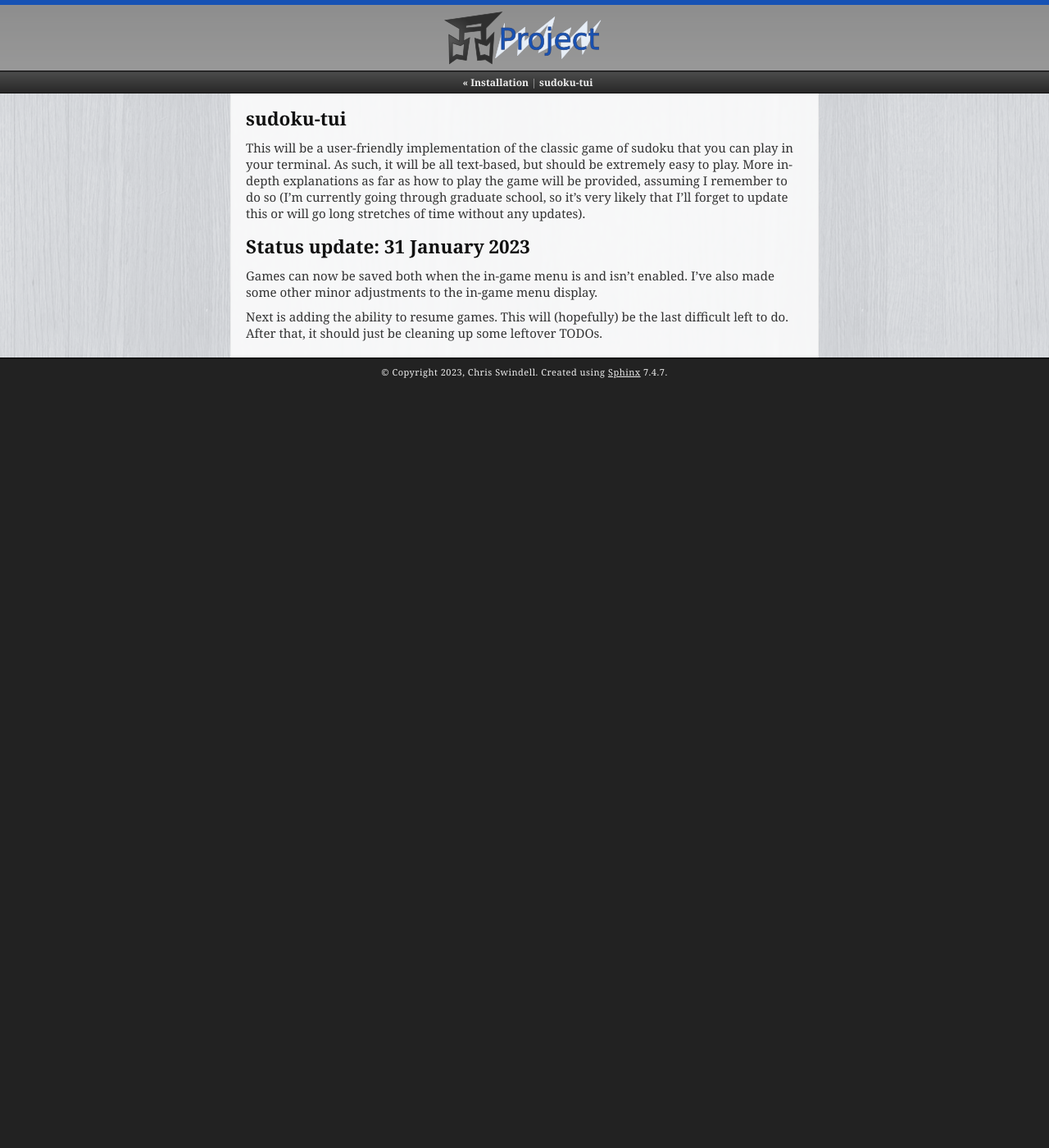
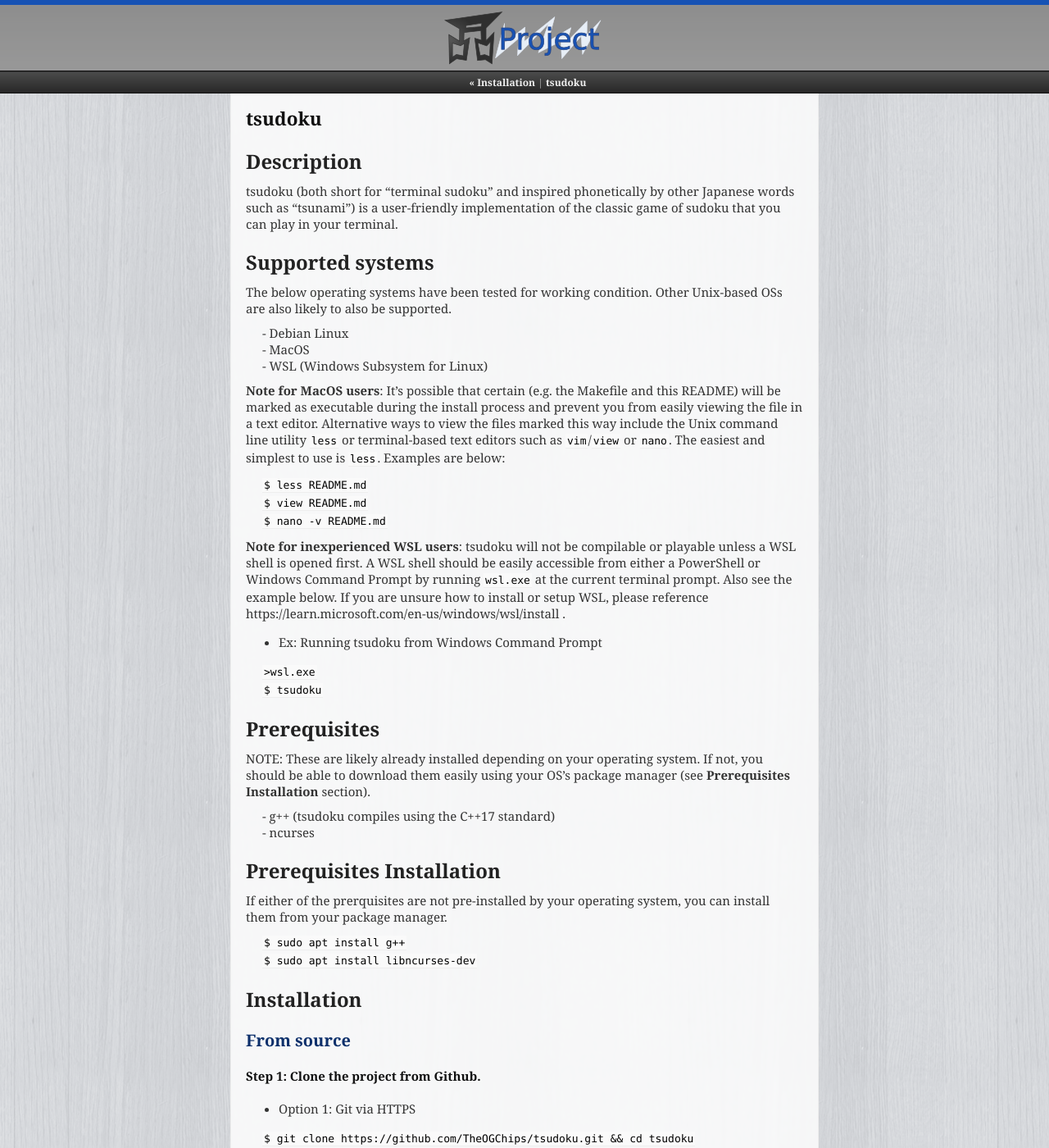
Before and after one commit to TheOGChips/tsudoku, a Sphinx documentation site: the page built from docs/source/README.md, in a window 1280 px wide and 1400 px high. Shown: the whole window at 82% size. Built offline with Sphinx 7.4.7, drawn with Linux system fonts in a browser that asks for light colours; some of the changed text lies outside the part shown.

Commit message:
Updated to match current README from main branch

```diff
--- a/docs/source/README.md
+++ b/docs/source/README.md
@@ -1,9 +1,107 @@
-# sudoku-tui
+# tsudoku
 
-This will be a user-friendly implementation of the classic game of sudoku that you can play in your terminal. As such, it will be all text-based, but should be extremely easy to play. More in-depth explanations as far as how to play the game will be provided, assuming I remember to do so (I'm currently going through graduate school, so it's very likely that I'll forget to update this or will go long stretches of time without any updates).
+## Description
 
-# Status update: 31 January 2023
+tsudoku (both short for "terminal sudoku" and inspired phonetically by other Japanese words such as "tsunami") is a user-friendly implementation of the classic game of sudoku that you can play in your terminal.
 
-Games can now be saved both when the in-game menu is and isn't enabled. I've also made some other minor adjustments to the in-game menu display.
+## Supported systems
 
-Next is adding the ability to resume games. This will (hopefully) be the last difficult left to do. After that, it should just be cleaning up some leftover TODOs.
+The below operating systems have been tested for working condition. Other Unix-based OSs are also likely to also be supported.
+
+>\- Debian Linux
+>\- MacOS
+>\- WSL (Windows Subsystem for Linux)
+
+**Note for MacOS users**: It's possible that certain (e.g. the Makefile and this README) will be marked as executable during the install process and prevent you from easily viewing the file in a text editor. Alternative ways to view the files marked this way include the Unix command line utility `less` or terminal-based text editors such as `vim`/`view` or `nano`. The easiest and simplest to use is `less`. Examples are below:
+
+>`$ less README.md`
+>`$ view README.md`
+>`$ nano -v README.md`
+
+**Note for inexperienced WSL users**: tsudoku will not be compilable or playable unless a WSL shell is opened first. A WSL shell should be easily accessible from either a PowerShell or Windows Command Prompt by running `wsl.exe` at the current terminal prompt. Also see the example below. If you are unsure how to install or setup WSL, please reference https://learn.microsoft.com/en-us/windows/wsl/install .
+
+- Ex: Running tsudoku from Windows Command Prompt
+>`>wsl.exe`
+>`$ tsudoku`
+
+## Prerequisites
+
+NOTE: These are likely already installed depending on your operating system. If not, you should be able to download them easily using your OS's package manager (see **Prerequisites Installation** section).
+
+>\- g++ (tsudoku compiles using the C++17 standard)
+>\- ncurses
+
+## Prerequisites Installation
+
+If either of the prerquisites are not pre-installed by your operating system, you can install them from your package manager.
+
+>`$ sudo apt install g++`
+>`$ sudo apt install libncurses-dev`
+
+## Installation
+
+### From source
+
+#### Step 1: Clone the project from Github.
+
+- Option 1: Git via HTTPS
+>`$ git clone https://github.com/TheOGChips/tsudoku.git && cd tsudoku`
+
+- Option 2: Git via SSH
+>`$ git clone git@github.com:TheOGChips/tsudoku.git && cd tsudoku`
+
+- Option 3: Direct download from the main branch
+>`$ wget https://github.com/TheOGChips/tsudoku/archive/refs/heads/main.zip -O tsudoku.zip`
+>`$ unzip tsudoku.zip && mv tsudoku-main tsudoku && cd tsudoku`
+
+#### Step 2: Compile the source code using the provided makefile. Performing any of the three methods above should have already placed you inside the *tsudoku* directory of the cloned source code.
+
+>`$ make`
+
+#### Step 3: Source your shell's RC file to allow running *tsudoku* in the current shell instance.
+
+- Examples:
+>`$ source ~/.bashrc    # if using bash`
+>`$ source ~/.zshrc     # if using zsh`
+
+## Usage
+
+### With in-game menu enabled:
+
+>`$ tsudoku`
+
+### With in-game menu disabled:
+
+>`$ tsudoku -n`
+>or
+>`$ tsudoku --no-in-game-menu`
+
+### Display usage information:
+
+>`$ tsudoku --help`
+
+### Remove all saved games
+
+>`$ tsudoku -d`
+>or
+>`$ tsudoku --delete-saved-games`
+
+## Updates
+
+### From source
+
+#### If installed using Git via HTTPS or SSH (options 1 or 2), navigate to the *tsudoku* directory, then perform the following steps:
+
+>`$ git pull`
+>`$ make upgrade`
+
+#### If installed via direct downloaded (option 3), delete the *tsudoku* directory and repeat the installation process as described in the **Installation** section again.
+
+>`$ rm -rf tsudoku`
+>`$ wget https://github.com/TheOGChips/tsudoku/archive/refs/heads/main.zip -O tsudoku.zip`
+>`$ unzip tsudoku.zip && mv tsudoku-main tsudoku && cd tsudoku`
+>`$ make`
+
+## Status update: 3 March 2023
+
+tsudoku is now ready for official release! Barring any potential future bug fixes, this will be the last update until either the documentation is finished or this project has been officially added to the Debian APT repository. Anyone is welcome to notify me of a bug fix by email at: swindell.christian.g@gmail.com . If you have played tsudoku and enjoyed your experience, and you feel obligated to compensate me for my time working on this, you can also email me to ask about setting up a one-time donation. Have fun playing!
--- a/docs/source/index.rst
+++ b/docs/source/index.rst
@@ -16,7 +16,7 @@ Check out the :doc:`installation` section for further information.
 
 .. toctree::
    installation
-   README
+   README.md
    :maxdepth: 1
    :caption: Contents:
 
```
Also changed, not shown: 10 other files.
